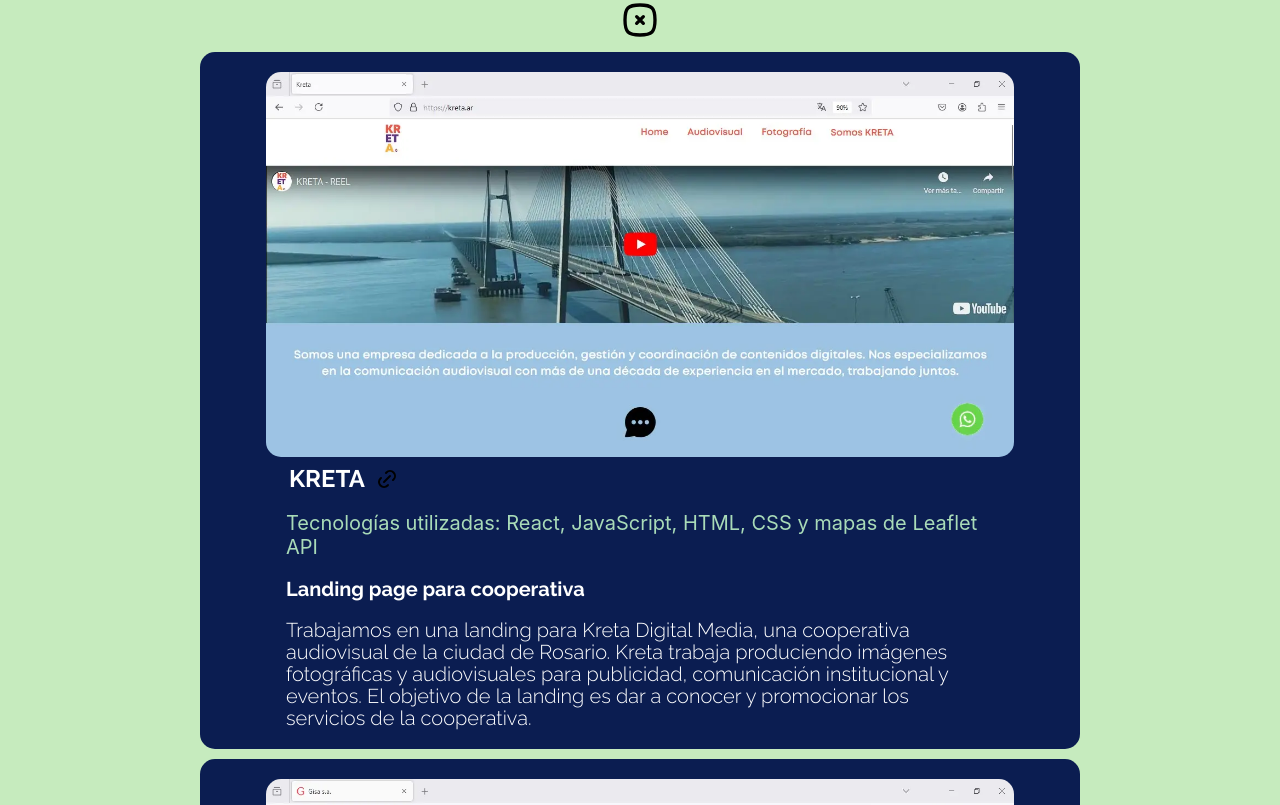
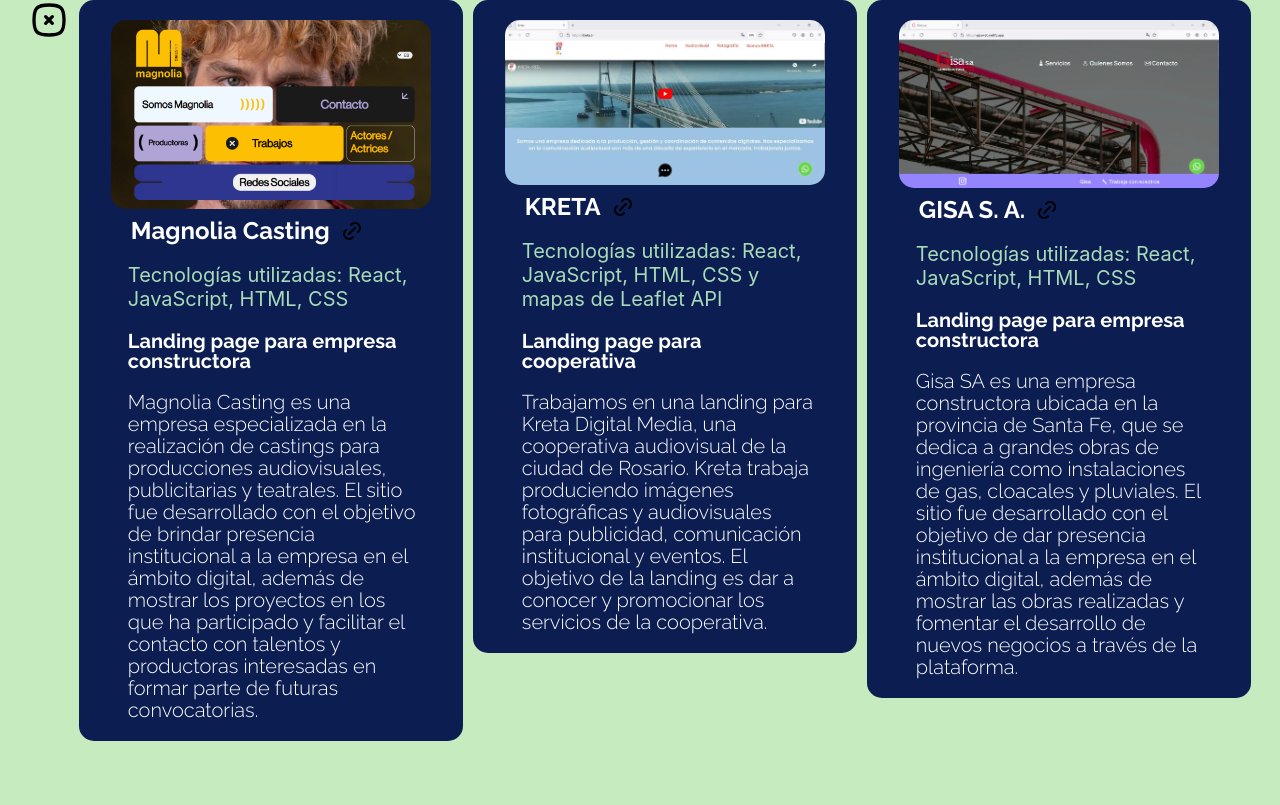
Before and after one commit to Diego-Mostro-Dev/landing-personal, a React (Create React App) app: page /proyectos-mobile in a window 1280 px wide. Shown: the top 805 px of the page. Built offline with nearby package versions, Linux system fonts and the light colour scheme.

Commit message:
agregue proyecto Magnolia

```diff
--- a/package.json
+++ b/package.json
@@ -10,7 +10,7 @@
     "react": "^18.3.1",
     "react-dom": "^18.3.1",
     "react-router-dom": "^6.24.0",
-    "react-scripts": "5.0.1",
+    "react-scripts": "^5.0.1",
     "web-vitals": "^2.1.4"
   },
   "scripts": {
--- a/src/assets/css/proyectos-mobile.css
+++ b/src/assets/css/proyectos-mobile.css
@@ -1,18 +1,18 @@
 .proyectos-mobile {
     display: grid;
     grid-template-columns: 1fr;
-    grid-template-rows: 50px repeat(2, 1fr);
+    grid-template-rows: 50px repeat(3, 1fr);
     gap: 10px;
-    max-width: 100%;
-    height: 240vh;
+    height: 400vh;
     justify-content: center;
     align-content: center;
     justify-items: center;
     align-items: center;
     grid-template-areas:
         "cerrar"
-        "card1"
-        "card2";
+        "card3"
+        "card2"
+        "card1";
 }
 
 .cerrar {
@@ -23,6 +23,20 @@
 
 .card1-mobile {
     grid-area: card1;
+    background-color: #0B1D51;
+    border-radius: 15px;
+    gap: 10px;
+    width: 100%;
+    display: flex;
+    flex-direction: column;
+    justify-content: center;
+    align-content: center;
+    justify-items: center;
+    align-items: center;
+}
+
+.card3-mobile {
+    grid-area: card3;
     background-color: #0B1D51;
     border-radius: 15px;
     gap: 10px;
@@ -51,7 +65,8 @@
 }
 
 .card2-mobile a,
-.card1-mobile a {
+.card1-mobile a,
+.card3-mobile a {
     text-decoration: none;
     color: #0B1D51;
     font-size: 1rem;
@@ -125,26 +140,29 @@
 @media (min-width: 426px) {
     .proyectos-mobile {
         display: flex;
-        flex-direction: column;
+        flex-direction: row;
         justify-content: center;
         align-content: center;
         justify-items: center;
-        align-items: center;
-        height: 100%;
-
+        align-items: flex-start;
+        height: 90%;
     }
 
     .card1-mobile {
-        width: 110vh;
+        width: 30vw;
     }
 
     .card2-mobile {
-        width: 110vh;
+        width: 30vw;
+    }
+
+    .card3-mobile {
+        width: 30vw;
     }
 
     .card-image-mobile {
         max-width: 100%;
-        width: 85%;
+        width: 25vw;
         max-height: 80%;
     }
 
@@ -158,7 +176,8 @@
     }
 
     .card2-mobile a,
-    .card1-mobile a {
+    .card1-mobile a,
+    .card3-mobile a {
         margin: 0 20px;
     }
 
--- a/src/components/Proyectos.jsx
+++ b/src/components/Proyectos.jsx
@@ -28,6 +28,17 @@
                     </p>
                 </div>
             </div>
+            <div className="card3">
+                <img src={gisa} alt="Imagen Pagina Magnolia" className="card-image" />
+                <div className="wraper-card">
+                    <a href="https://magnoliacasting.com.ar/">https://magnoliacasting.com.ar/</a>
+                    <h2 className="titulo-card">Magnolia Casting</h2>
+                    <h3 className="subtitulo-card">Landing page para Magnolia Casting</h3>
+                    <p className="texto-card">
+                        Magnolia Casting es una empresa especializada en la realización de castings para producciones audiovisuales, publicitarias y teatrales. El sitio fue desarrollado con el objetivo de brindar presencia institucional a la empresa en el ámbito digital, además de mostrar los proyectos en los que ha participado y facilitar el contacto con talentos y productoras interesadas en formar parte de futuras convocatorias.
+                    </p>
+                </div>
+            </div>
         </>
     )
 }
--- a/src/components/ProyectosMobile.jsx
+++ b/src/components/ProyectosMobile.jsx
@@ -2,6 +2,7 @@
 import '../assets/css/proyectos-mobile.css'
 import kreta from '../assets/statics/pngs/kreta1.webp'
 import gisa from '../assets/statics/pngs/gisa1.webp'
+import magnolia from '../assets/statics/pngs/magnolia.png'
 import cerrar from '../assets/statics/svgs iconos/square-rounded-x.svg'
 import iconoLink from '../assets/statics/svgs iconos/link.svg'
 import { Link } from 'react-router-dom'
@@ -13,6 +14,22 @@
         <>
             <section className="proyectos-mobile">
                 <Link to="/"><img src={cerrar} alt="Volver" className="cerrar" /></Link>
+
+                <div className="card3-mobile">
+                    <img src={magnolia} alt="Imagen Pagina Magnolia" className="card-image-mobile" />
+                    <div className="wraper-card-mobile">
+                        <a href="https://magnoliacasting.com.ar/" target='_blank' rel='noreferrer'>
+                            <h2 className="titulo-card-mobile">Magnolia Casting</h2>
+                            <img src={iconoLink} className='icono-link' alt="pagina Kreta" />
+                        </a>
+                        <p className='tecnologias'>Tecnologías utilizadas: React, JavaScript, HTML, CSS</p>
+                        <h3 className="subtitulo-card-mobile">Landing page para empresa constructora</h3>
+                        <p className="texto-card-mobile">
+                            Magnolia Casting es una empresa especializada en la realización de castings para producciones audiovisuales, publicitarias y teatrales. El sitio fue desarrollado con el objetivo de brindar presencia institucional a la empresa en el ámbito digital, además de mostrar los proyectos en los que ha participado y facilitar el contacto con talentos y productoras interesadas en formar parte de futuras convocatorias.
+                        </p>
+                    </div>
+                </div>
+
                 <div className="card2-mobile">
                     <img src={kreta} alt="Imagen Pagina Kreta" className="card-image-mobile" />
                     <div className="wraper-card-mobile">
@@ -41,6 +58,7 @@
                         </p>
                     </div>
                 </div>
+
             </section>
         </>
     )
```
Also changed, not shown: src/assets/css/proyectos.css (+11 -10 lines), src/assets/statics/pngs/magnolia.png (added), 1 other file (tests, documents, lock files or other folders).
